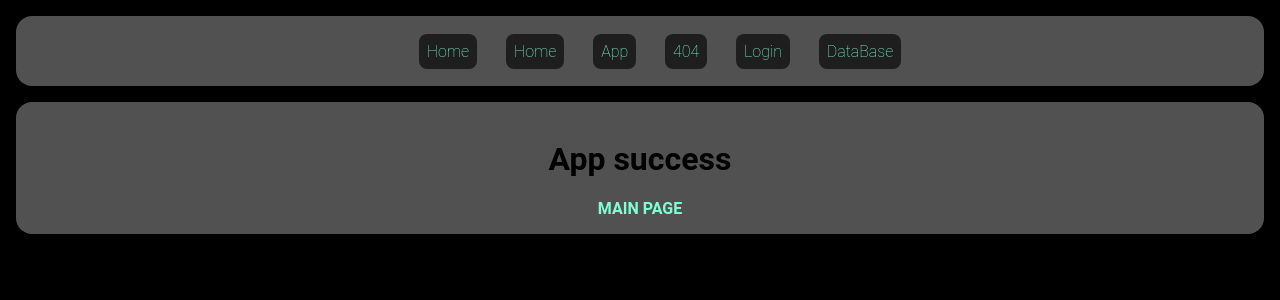
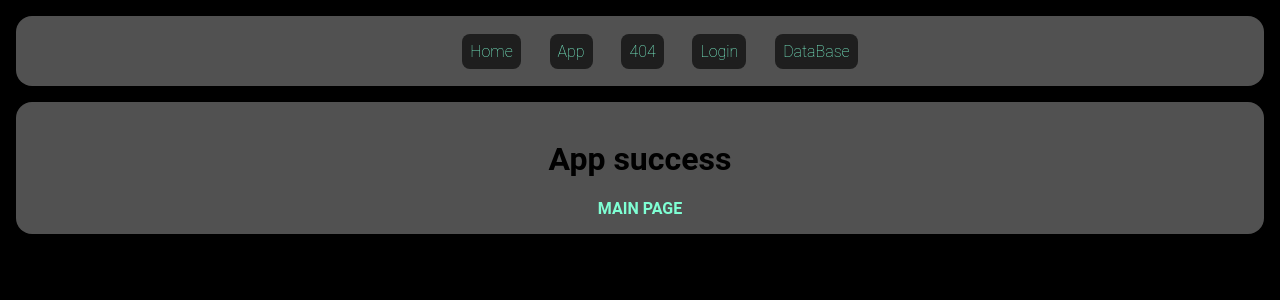
Before and after one commit to shauru1118/Server, a Flask app: page /app in a window 1280 px wide. Shown: the top 300 px of the page. Run offline with Flask 3, Linux system fonts and the light colour scheme.

Commit message:
db_login

```diff
--- a/templates/base.html
+++ b/templates/base.html
@@ -13,7 +13,6 @@
         <nav>
             <ul>
                 <li><a href="{{ url_for('index') }}">Home</a></li>
-                <li><a href="/home">Home</a></li>
                 <li><a href="{{ url_for('app') }}">App</a></li>
                 <li><a href="{{ url_for('not_found') }}">404</a></li>
                 <li><a href="/login">Login</a></li>
```
